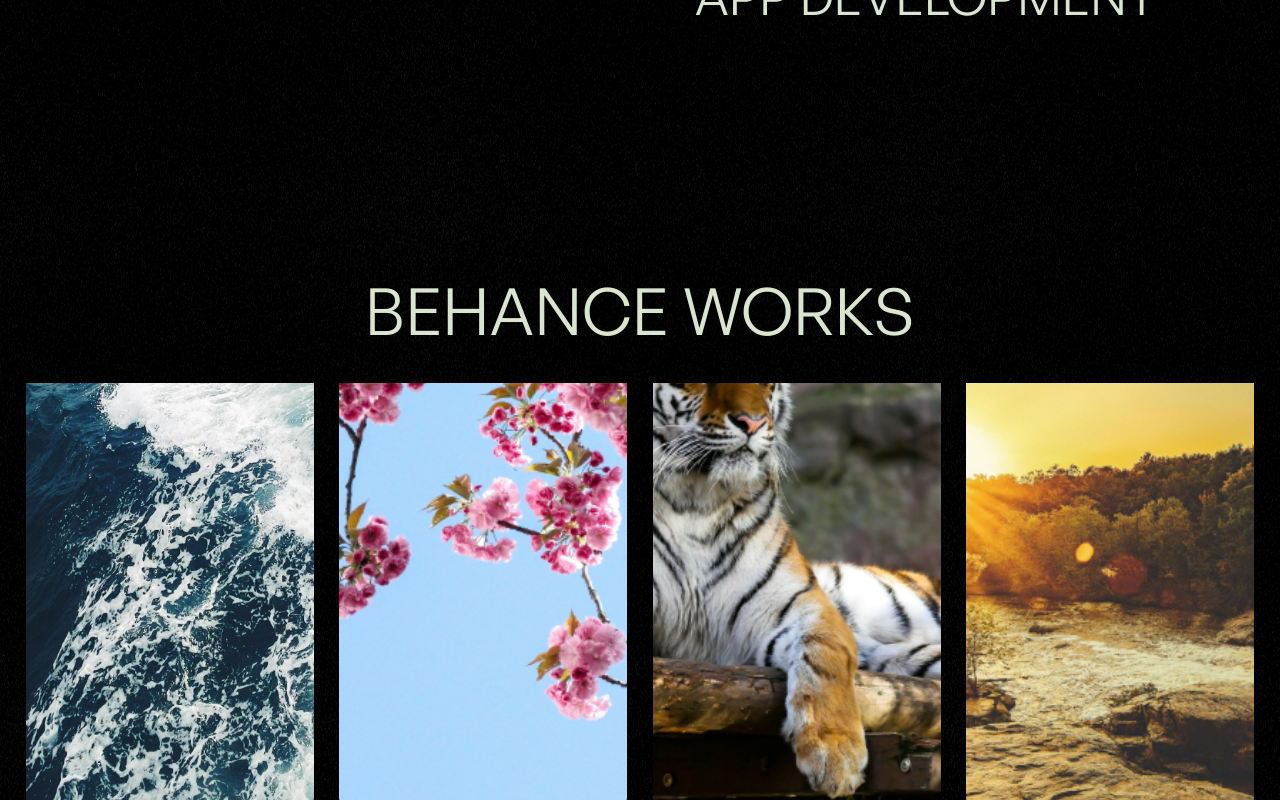
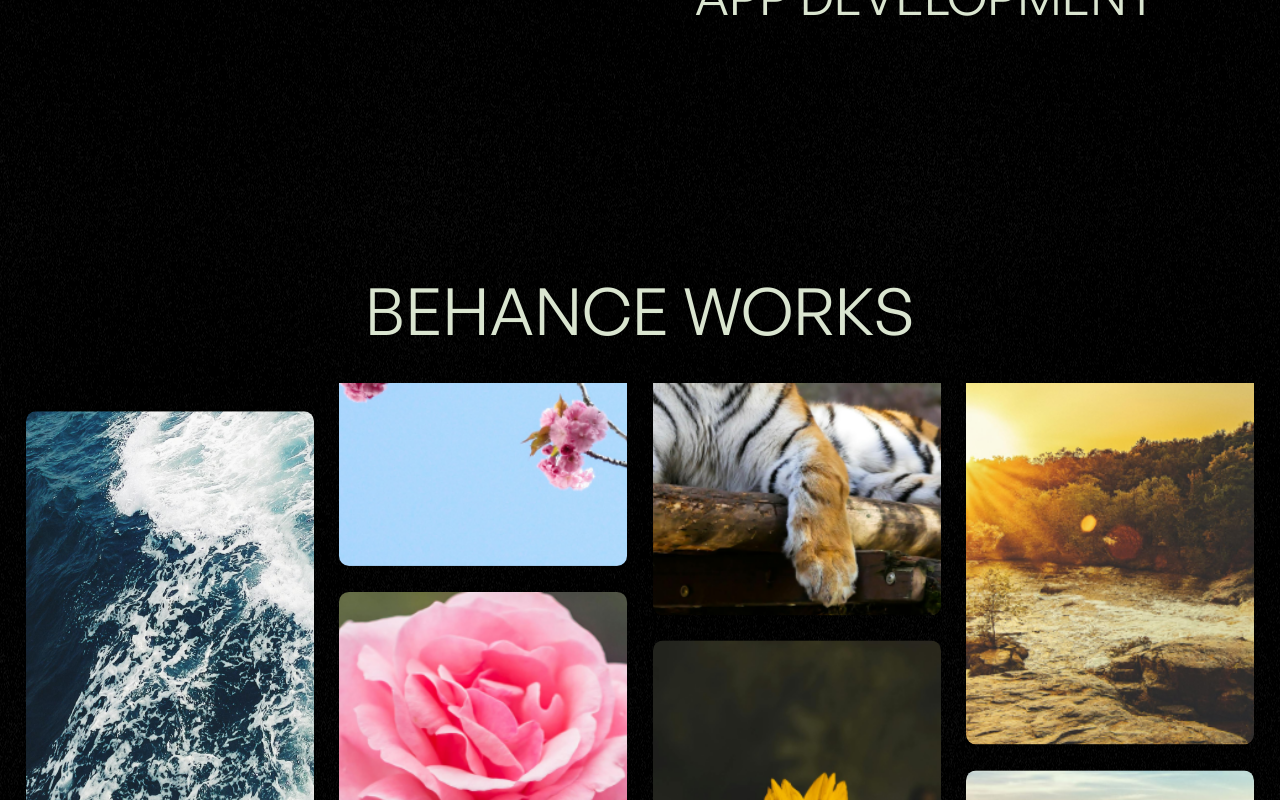
Before and after one commit to Artem-Kysylov/portfolio-website, a Next.js app: page / in a window 1280 px wide. Shown: the part 4140-4940 px from the top of the page. Built offline with nearby package versions, Linux system fonts and the light colour scheme.

Commit message:
add behance parallax animation

```diff
--- a/src/app/page.js
+++ b/src/app/page.js
@@ -34,6 +34,7 @@ export default function Home() {
     }
   }, [])
 
+
   return (
     <main>
         <Hero/>
--- a/src/components/sections/behance/Behance.jsx
+++ b/src/components/sections/behance/Behance.jsx
@@ -1,26 +1,60 @@
+'use client'
 // Imports
-import React from 'react'
+import React, { useRef, useState, useEffect } from 'react'
 import styles from './styles.module.css'
+import { useTransform, useScroll } from 'framer-motion'
+import Lenis from '@studio-freight/lenis'
 import { behanceImages } from '@/app/data/data'
 
 // Import components
 import Button from '@/components/button/Button'
 import BehanceGalletyColumn from './BehanceGalletyColumn'
 
-// helpful link
-// https://blog.olivierlarose.com/tutorials/smooth-parallax-scroll
 
 const Behance = () => {
+  const gallery = useRef(null)
+  const [dimension, setDimension] = useState({ width: 0, height: 0 })
+
+  const { scrollYProgress } = useScroll({
+    target: gallery,
+    offset: ['start end', 'end start']
+  })
+
+  const { height } = dimension
+  const y = useTransform(scrollYProgress, [0, 1], [0, height * 2])
+  const y2 = useTransform(scrollYProgress, [0, 1], [0, height * 3.3])
+  const y3 = useTransform(scrollYProgress, [0, 1], [0, height * 1.25])
+  const y4 = useTransform(scrollYProgress, [0, 1], [0, height * 3])
+
+  useEffect( () => {
+    const lenis = new Lenis()
+
+    const raf = (time) => {
+      lenis.raf(time)
+      requestAnimationFrame(raf)
+    }
+
+    const resize = () => {
+      setDimension({width: window.innerWidth, height: window.innerHeight})
+    }
+
+    window.addEventListener("resize", resize)
+    requestAnimationFrame(raf);
+    resize();
+
+    return () => {
+      window.removeEventListener("resize", resize);
+    }
+  }, [])
+
   return (
     <section className={styles.behance__section}>
       <h2 className={styles.behance__title}>behance works</h2>
-      <div className={styles.behance__gallery}>
-        <div className={styles.behance__galleryWrapper}>
-          <BehanceGalletyColumn behanceImages={[behanceImages[0], behanceImages[1], behanceImages[2]]}/>
-          <BehanceGalletyColumn behanceImages={[behanceImages[3], behanceImages[4], behanceImages[5]]}/>
-          <BehanceGalletyColumn behanceImages={[behanceImages[6], behanceImages[7], behanceImages[8]]}/>
-          <BehanceGalletyColumn behanceImages={[behanceImages[9], behanceImages[10], behanceImages[11]]}/>
-        </div>
+      <div className={styles.behance__gallery} ref={gallery}>
+          <BehanceGalletyColumn behanceImages={[behanceImages[0], behanceImages[1], behanceImages[2]]} y={y}/>
+          <BehanceGalletyColumn behanceImages={[behanceImages[3], behanceImages[4], behanceImages[5]]} y={y2}/>
+          <BehanceGalletyColumn behanceImages={[behanceImages[6], behanceImages[7], behanceImages[8]]} y={y3}/>
+          <BehanceGalletyColumn behanceImages={[behanceImages[9], behanceImages[10], behanceImages[11]]} y={y4}/>
       </div>
       <div className={styles.behance__btnWrapper}>
         <div className={styles.behnace__btnContainer}>
--- a/src/components/sections/behance/BehanceGalletyColumn.jsx
+++ b/src/components/sections/behance/BehanceGalletyColumn.jsx
@@ -1,14 +1,16 @@
 // Imports
 import React from 'react'
 import Image from "next/image"
+import { motion } from 'framer-motion'
 import styles from './styles.module.css'
 
-const BehanceGalletyColumn = ({ behanceImages }) => {
+const BehanceGalletyColumn = ({ behanceImages, y }) => {
   return (
-    <div className={styles.behance__column}>
+    <motion.div className={styles.behance__column} style={{ y }}>
         {
             behanceImages.map((src, i) => {
-                return <div key={i} className={styles.behance__columnContainer}>
+                return (
+                    <div className={styles.behance__imgContainer} key={i}>
                         <Image
                             src={`${src}`}
                             alt='behance-image'
@@ -16,9 +18,10 @@ const BehanceGalletyColumn = ({ behanceImages }) => {
                             style={{objectFit: "cover"}}
                         />
                     </div>
+                )
             })
         }
-    </div>
+    </motion.div>
   )
 }
 
--- a/src/components/sections/behance/styles.module.css
+++ b/src/components/sections/behance/styles.module.css
@@ -9,33 +9,43 @@
 }
 
 .behance__gallery {
+    position: relative;
+    display: flex;
     height: 175vh;
     overflow: hidden;
+    gap: 2vw;
+    padding: 2vw;
     margin-bottom: 30px;
 }
 
-.behance__galleryWrapper {
-    position: relative;
-    top: -12.5vh;
-    height: 200vh;
-    display: flex;
-    gap: 2vw;
-    padding: 2vw;
-}
 
 .behance__column {
     position: relative;
     height: 100%;
     width: 25%;
-    /* min-width: 250px; */
     display: flex;
     flex-direction: column;
     gap: 2vw;
-    white-space: nowrap;
 }
 
-.behance__columnContainer {
-    height: 33%;
+.behance__column:nth-of-type(1) {
+    top: -45%;
+}
+
+.behance__column:nth-of-type(2) {
+    top: -95%;
+}
+
+.behance__column:nth-of-type(3) {
+    top: -45%;
+}
+
+.behance__column:nth-of-type(4) {
+    top: -75%;
+}
+
+.behance__imgContainer {
+    height: 100%;
     width: 100%;
     position: relative;
     border-radius: 10px;
```
Lines whose indentation alone changed are shown as unchanged.
